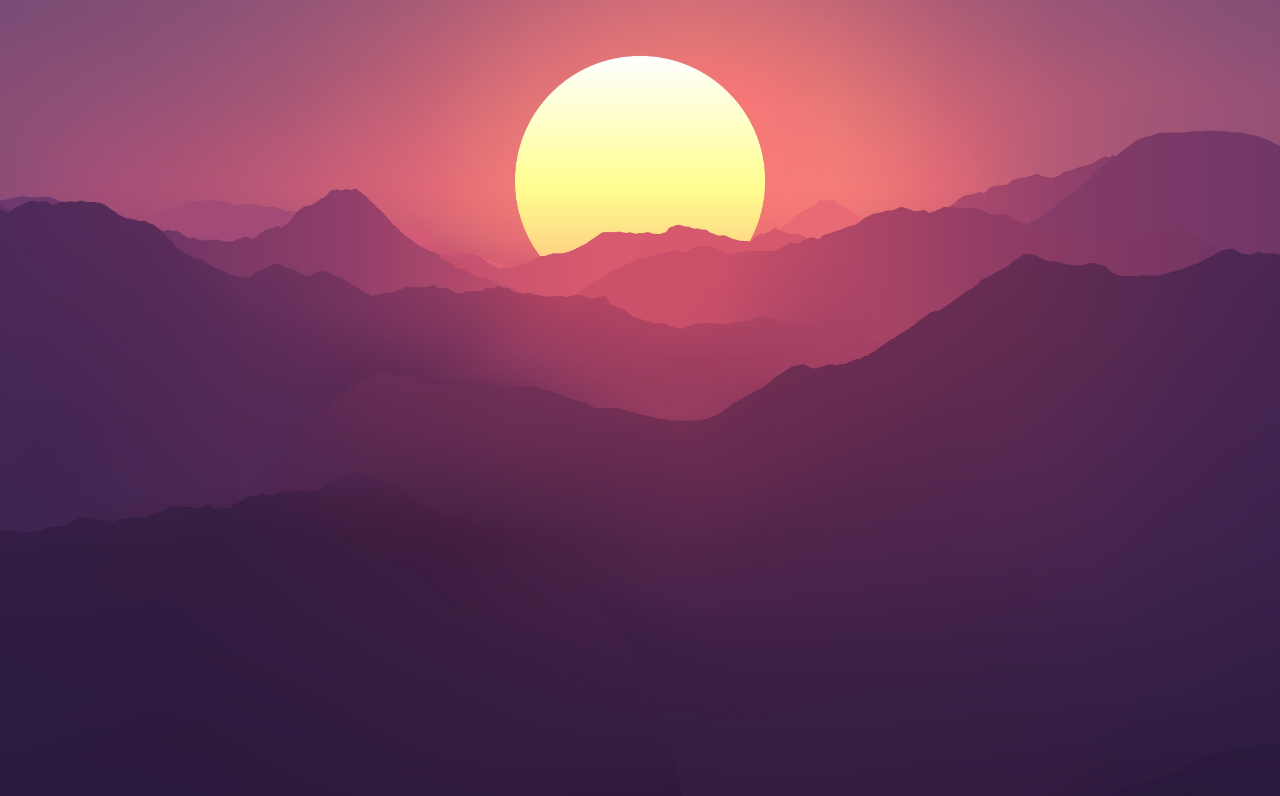
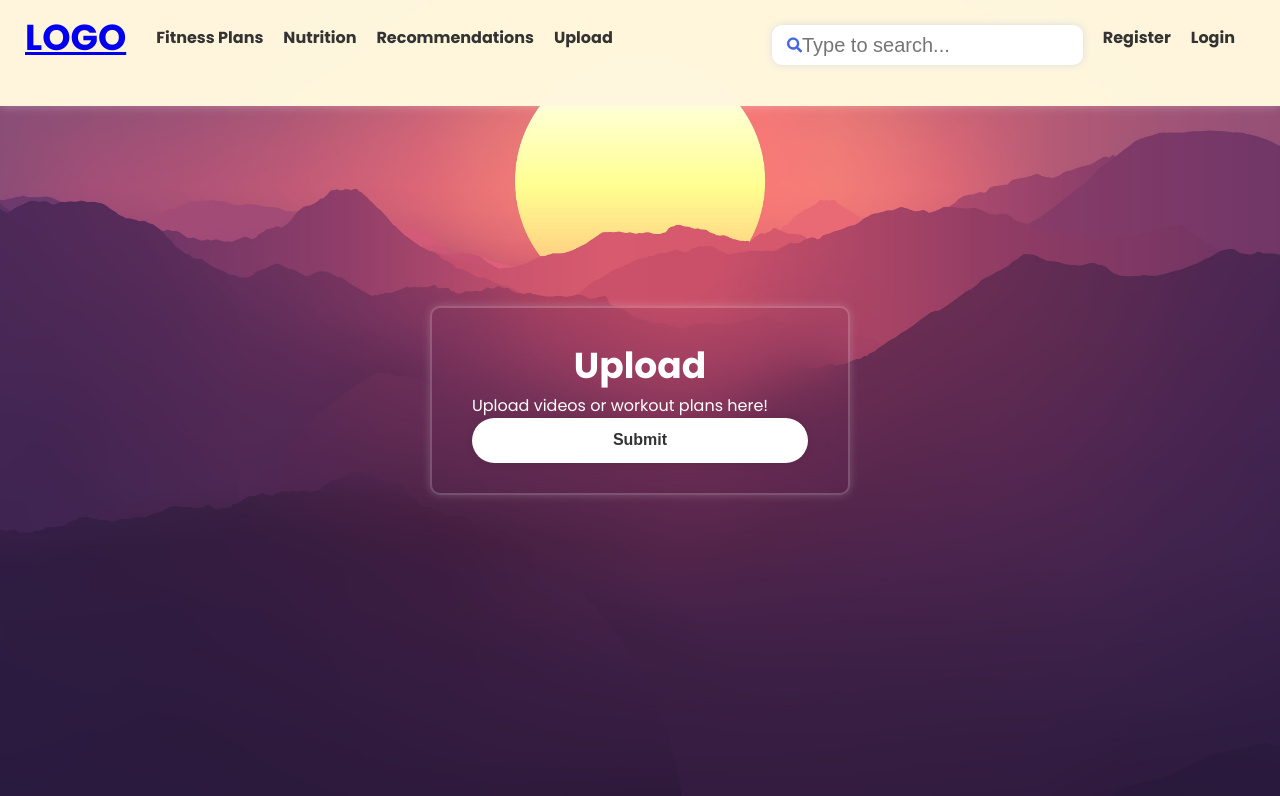
Before and after one commit to eqer23/WellTracker-FrontEnd, a React (Vite) app in the folder client/: page /upload in a window 1280 px wide. Before the commit this address had no page. Shown: the top 796 px of the page. Built offline with nearby package versions, Linux system fonts and the light colour scheme; a web font is replaced by a local one.

Commit message:
created upload.jsx, which has a submit button for uploading content, and added upload to the nav bar

```diff
--- a/client/src/App.jsx
+++ b/client/src/App.jsx
@@ -7,6 +7,7 @@ import ForgotPassword from "./components/ForgotPassword/ForgotPassword";
 import Dashboard from "./components/Dashboard/Dashboard";
 import ResetPassword from "./components/ForgotPassword/ResetPassword";
 import ProfessionalRegistration from "./components/ProfessionalRegistration/ProfessionalRegistration";
+import Upload from "./components/Upload/Upload";
 
 function App() {
     return (
@@ -25,6 +26,7 @@ function App() {
                     path="/pregistration"
                     element={<ProfessionalRegistration />}
                 ></Route>
+                <Route path="/upload" element={<Upload />}></Route>
             </Routes>
         </BrowserRouter>
     );
--- a/client/src/components/Navbar/Navbar.jsx
+++ b/client/src/components/Navbar/Navbar.jsx
@@ -25,6 +25,9 @@ const Navbar = () => {
                 <li className="nav-item">
                     <NavLink to="/rec">Recommendations</NavLink>
                 </li>
+                <li className="nav-item">
+                    <NavLink to="/upload">Upload</NavLink>
+                </li>
             </ul>
 
             <ul className="navbar-btn">
--- /dev/null
+++ b/client/src/components/Upload/Upload.jsx
@@ -0,0 +1,52 @@
+import React, { useState } from "react";
+import "./Upload.css";
+import Navbar from "../Navbar/Navbar";
+import { Link, useParams } from "react-router-dom";
+import { useNavigate } from "react-router-dom";
+
+
+const Upload = () => {
+
+    const [content, postContent] = useState("");
+    const {token} = useParams()
+    const navigate = useNavigate();
+
+
+    const handleSubmit = () => {
+        if (content) {
+            event.preventDefault();
+            axios
+                .post("http://localhost:3001/upload/"+token, {
+                    content
+                })
+                .then((res) => {
+                    if (res.data.status) {
+                        console.log("Content uploaded");
+                        navigate("/upload");
+                    }
+                    console.log(res.data)
+                })
+                .catch((err) => console.log(err));
+        } else {
+            alert("Please upload a file.");
+        }
+    };
+
+    return (
+        <div className="home">
+            <Navbar />
+            <div className="wrapper">
+                <h1>Upload</h1>
+                <main>
+                    <p>Upload videos or workout plans here!</p>
+
+                    <button className="push-upload-btn" onClick={handleSubmit}>
+                    Submit
+                </button>
+                </main>
+            </div>
+        </div>
+    );
+};
+
+export default Upload;
```
Also changed, not shown: client/src/components/Upload/Upload.css (added).
